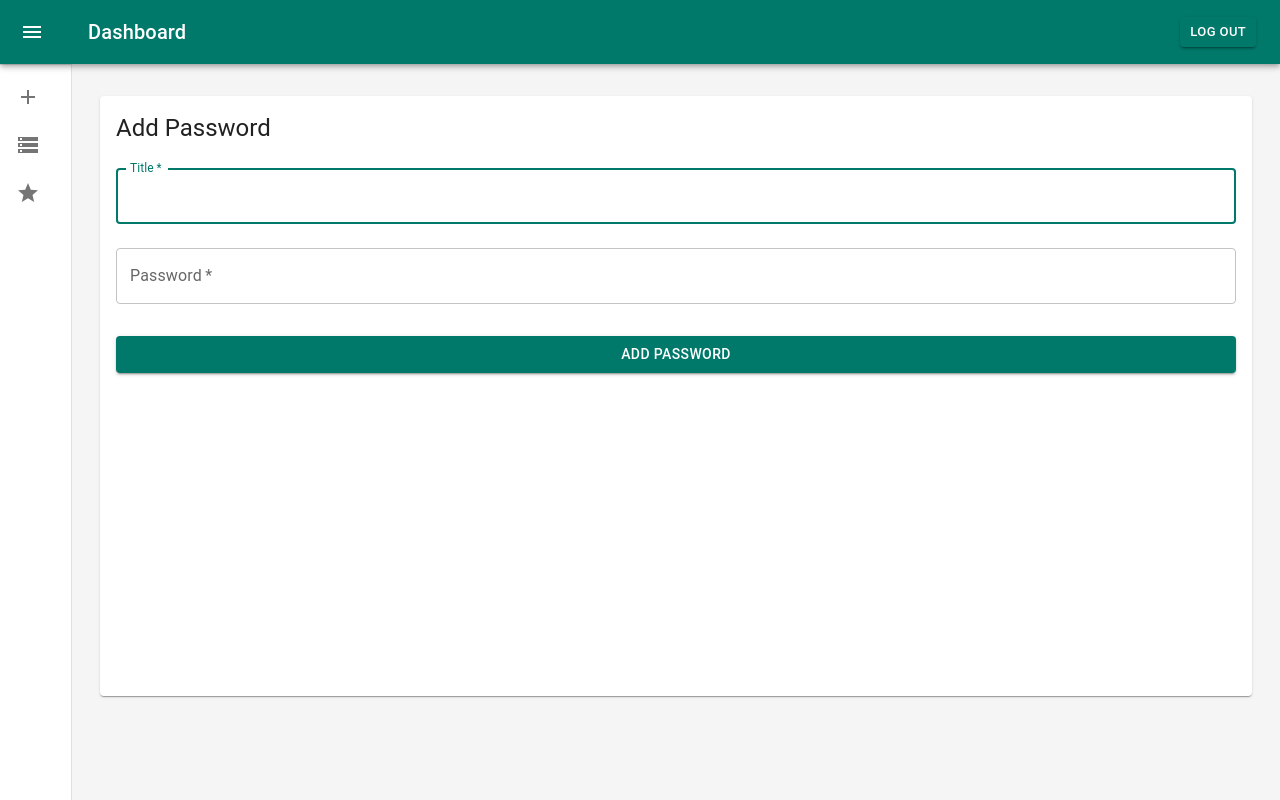
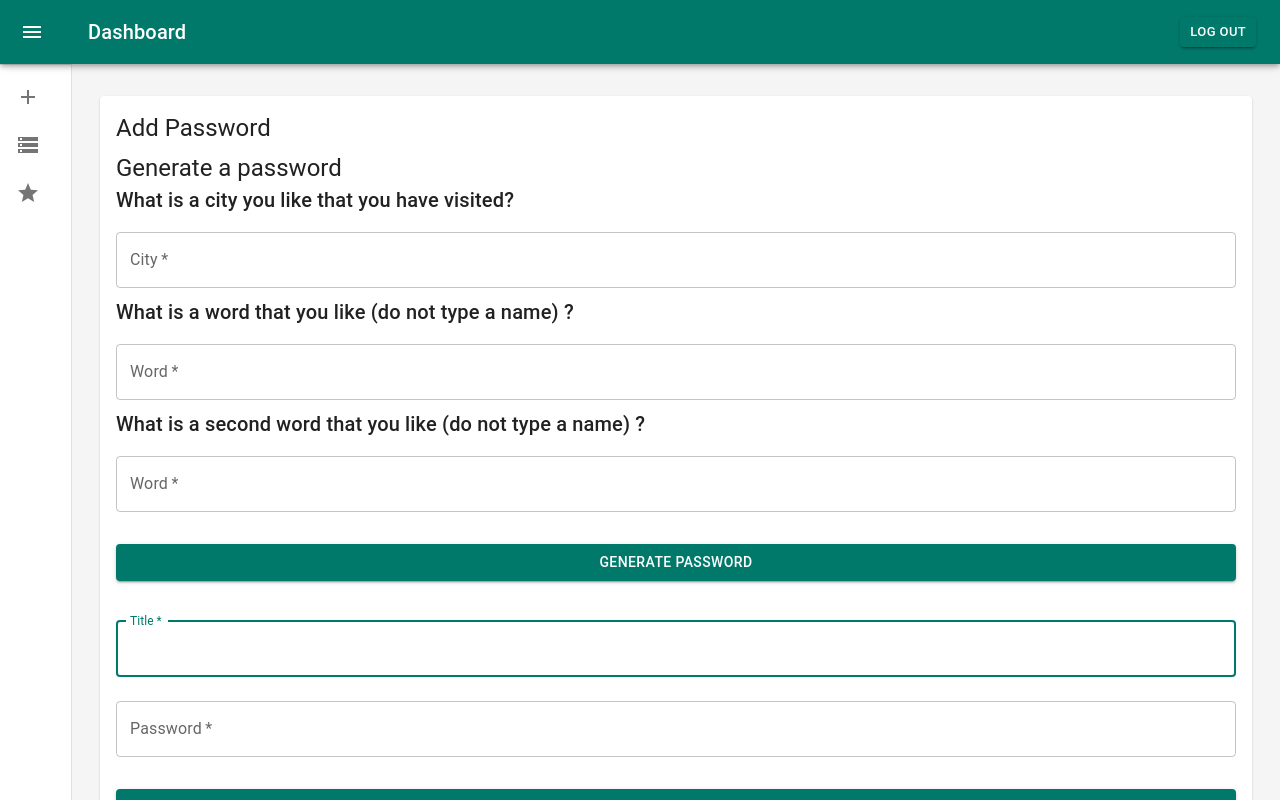
Before and after one commit to egalea504/password-gen, a React (Create React App) app in the folder client/: page /dashboard in a window 1280 px wide. Built offline with nearby package versions, Linux system fonts and the light colour scheme.

Commit message:
fix sign up call

```diff
--- a/client/src/pages/addPassword.js
+++ b/client/src/pages/addPassword.js
@@ -26,6 +26,14 @@ const AddPasswordInfo = () => {
 	const [password, setPassword] = useState("");
 	const [title, setTitle] = useState("");
 
+  const [city, setCity] = useState("");
+	const [word1, setWord1] = useState("");
+  const [word2, setWord2] = useState("");
+
+  const generatePassword = () => {
+
+  }
+
 		const addPassword = () => {
 				Axios.post('http://localhost:3001/addpassword', {
 					password: password,
@@ -51,6 +59,74 @@ const AddPasswordInfo = () => {
 			<Typography component="h1" variant="h5">
             Add Password
           </Typography>
+
+          <Box component="form" onSubmit={generatePassword} noValidate sx={{ mt: 1 }}>
+          <Typography component="h2" variant="h5">
+            Generate a password
+          </Typography>
+
+          <Typography component="h2" variant="h6">
+          What is a city you like that you have visited?
+          </Typography>
+			<TextField
+              margin="normal"
+              required
+              fullWidth
+              id="city"
+              label="City"
+              name="city"
+              autoComplete="city"
+              autoFocus
+							onChange={(event)=> {
+								setCity(event.target.value);
+								console.log(city);
+							}}
+            />
+
+<Typography component="h2" variant="h6">
+What is a word that you like (do not type a name) ?
+          </Typography>
+			<TextField
+              margin="normal"
+              required
+              fullWidth
+              id="word1"
+              label="Word"
+              name="word1"
+              autoComplete="word1"
+              autoFocus
+							onChange={(event)=> {
+								setWord1(event.target.value);
+								console.log(word1);
+							}}
+            />
+
+<Typography component="h2" variant="h6">
+What is a second word that you like (do not type a name) ?
+          </Typography>
+			<TextField
+              margin="normal"
+              required
+              fullWidth
+              id="word2"
+              label="Word"
+              name="word2"
+              autoComplete="word2"
+              autoFocus
+							onChange={(event)=> {
+								setWord2(event.target.value);
+								console.log(word2);
+							}}
+            />
+            <Button
+              type="submit"
+              fullWidth
+              variant="contained"
+              sx={{ mt: 3, mb: 2 }}
+            >
+              Generate Password
+            </Button>
+						</Box>
 			 <Box component="form" onSubmit={addPassword} noValidate sx={{ mt: 1 }}>
 			<TextField
               margin="normal"
--- a/client/src/pages/dashboard.js
+++ b/client/src/pages/dashboard.js
@@ -216,7 +216,7 @@ export default function Dashboard() {
                 p: 2,
                 display: 'flex',
                 flexDirection: 'column',
-                height: 600,
+                height: '100%',
               }}
             >
               {/* {section === 'Profile' && <Profile />} */}
```
Also changed, not shown: client/src/pages/PasswordListItem.js (+0 -20 lines), 2 other files (tests, documents, lock files or other folders).
